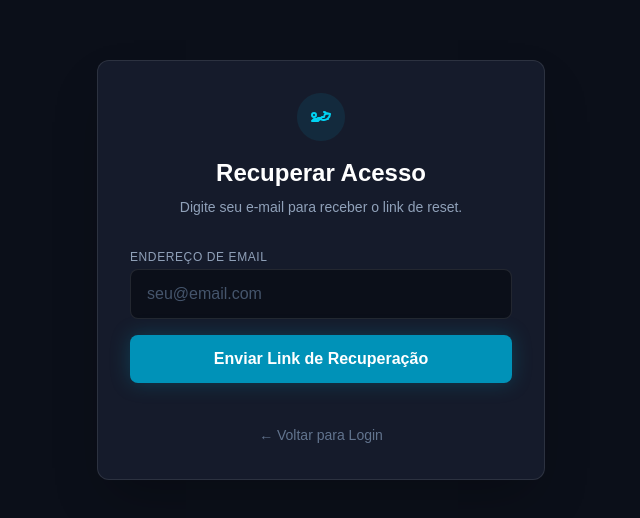
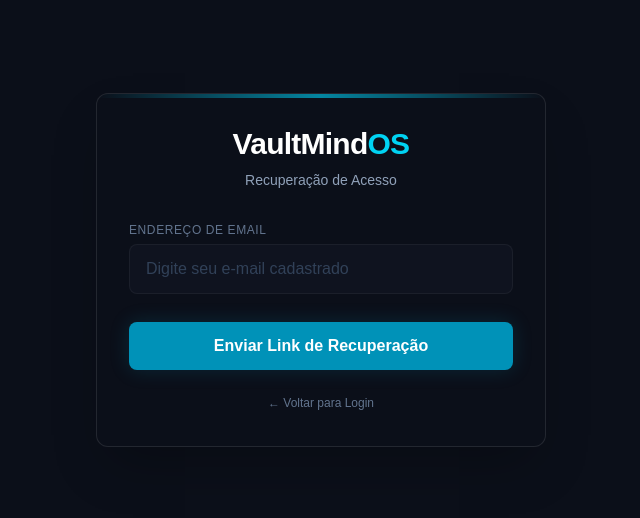
Before and after one commit to JoaquimMSCoelho/VaultMindOS, a Next.js app in the folder web/: page /forgot-password in a window 1280 px wide. Shown: the part 130-648 px from the top of the page, without its empty margins (319-959 px from the left). Built offline with nearby package versions, Linux system fonts and the light colour scheme.

Commit message:
feat(auth): implementacao do login v1 nextjs 15

```diff
--- /dev/null
+++ b/web/src/app/auth/callback/route.ts
@@ -0,0 +1,26 @@
+import { type EmailOtpType } from '@supabase/supabase-js'
+import { type NextRequest, NextResponse } from 'next/server'
+import { createClient } from '@/utils/supabase/server'
+
+export async function GET(request: NextRequest) {
+  const { searchParams } = new URL(request.url)
+  const token_hash = searchParams.get('token_hash')
+  const type = searchParams.get('type') as EmailOtpType | null
+  const next = searchParams.get('next') ?? '/'
+
+  if (token_hash && type) {
+    const supabase = await createClient()
+
+    const { error } = await supabase.auth.verifyOtp({
+      type,
+      token_hash,
+    })
+    if (!error) {
+      // Token Válido! Redireciona para onde o link mandou (update-password)
+      return NextResponse.redirect(new URL(next, request.url))
+    }
+  }
+
+  // Token Inválido ou Expirado
+  return NextResponse.redirect(new URL('/login?error=Link inválido ou expirado', request.url))
+}
--- a/web/src/app/forgot-password/page.tsx
+++ b/web/src/app/forgot-password/page.tsx
@@ -10,76 +10,54 @@ export default function ForgotPassword() {
   const [loading, setLoading] = useState(false)
 
   async function handleSubmit(formData: FormData) {
-    setLoading(true)
-    setError(null)
-    setMessage(null)
-
+    setLoading(true); setError(null); setMessage(null);
     const res = await resetPassword(formData)
-
-    if (res?.error) {
-      setError(res.error)
-    } else {
-      // A MENSAGEM EXATA QUE VOCÊ PEDIU
-      setMessage('O e-mail de redefinição de senha foi enviado. Um e-mail de redefinição de senha foi enviada para o endereço de e-mail da sua conta, mas pode levar alguns minutos para aparecer na sua caixa de entrada. Aguarde pelo menos 10 minutos antes de tentar novamente ou verifique sua caixa de spam.')
-    }
+    if (res?.error) { setError(res.error) }
+    else { setMessage('O e-mail de redefinição de senha foi enviado. Verifique sua caixa de entrada ou spam. O link expira em breve.') }
     setLoading(false)
   }
 
   return (
     <div className="min-h-screen bg-[#0B0F19] flex items-center justify-center p-4">
-      <div className="w-full max-w-md bg-[#151B2B] p-8 rounded-xl border border-white/10 shadow-2xl">
+      <div className="w-full max-w-[450px] bg-[#0B0F19] p-8 rounded-xl border border-white/10 hover:border-cyan-500/30 transition-all duration-500 shadow-2xl relative overflow-hidden group">
+        <div className="absolute top-0 left-0 w-full h-1 bg-gradient-to-r from-transparent via-cyan-500 to-transparent opacity-70"></div>
 
         <div className="text-center mb-8">
-          <div className="inline-flex items-center justify-center w-12 h-12 rounded-full bg-cyan-500/10 mb-4">
-            <svg className="w-6 h-6 text-cyan-400" fill="none" stroke="currentColor" viewBox="0 0 24 24">
-              <path strokeLinecap="round" strokeLinejoin="round" strokeWidth="2" d="M15 7a2 2 0 012 2m4 0a6 6 0 01-7.743 5.743L11 14l-1 1-1 1H3l2-2h3l1-1h3l1-1h2a6 6 0 012-4zm-2 5h.01M7 10a2 2 0 11-4 0 2 2 0 014 0z" />
-            </svg>
-          </div>
-          <h1 className="text-2xl font-bold text-white">Recuperar Acesso</h1>
-          <p className="text-slate-400 text-sm mt-2">Digite seu e-mail para receber o link de reset.</p>
+          <h1 className="text-3xl font-bold tracking-tight text-white mb-2">
+            VaultMind<span className="text-cyan-400">OS</span>
+          </h1>
+          <p className="text-slate-400 text-sm">Recuperação de Acesso</p>
         </div>
 
         {message ? (
-          <div className="bg-green-500/10 border border-green-500/20 rounded-lg p-4 text-center animate-in fade-in zoom-in duration-300">
-            <p className="text-sm text-green-400 font-medium leading-relaxed">
+          // --- ÁREA DE SUCESSO CORRIGIDA (Estilo Azul/Cyan) ---
+          <div className="bg-cyan-950/50 border border-cyan-500/30 rounded-lg p-6 text-center animate-in fade-in zoom-in duration-300">
+            <div className="text-cyan-400 text-4xl mb-4">📨</div>
+            <p className="text-sm text-cyan-100 font-medium leading-relaxed mb-6">
               {message}
             </p>
-            <Link href="/login" className="block mt-4 text-sm font-bold text-white hover:text-cyan-400 transition-colors">
+            {/* Botão agora usa o estilo padrão Cyan, não mais branco */}
+            <Link href="/login" className="w-full bg-cyan-600 hover:bg-cyan-500 text-white font-bold py-3 rounded-lg transition-all disabled:opacity-50 disabled:cursor-not-allowed shadow-[0_0_20px_rgba(8,145,178,0.2)] hover:shadow-[0_0_30px_rgba(8,145,178,0.4)] block text-center">
               Voltar para o Login
             </Link>
           </div>
         ) : (
-          <form action={handleSubmit} className="space-y-4">
+          <form action={handleSubmit} className="space-y-5">
             <div>
-              <label htmlFor="email" className="block text-xs font-medium text-slate-400 mb-1 uppercase tracking-wider">
-                Endereço de Email
-              </label>
-              <input
-                id="email"
-                name="email"
-                type="email"
-                required
-                placeholder="seu@email.com"
-                className="w-full bg-[#0B0F19] border border-white/10 rounded-lg px-4 py-3 text-white placeholder-slate-600 focus:outline-none focus:border-cyan-500/50 focus:ring-1 focus:ring-cyan-500/50 transition-all"
-              />
+              <label htmlFor="email" className="block text-xs font-medium text-slate-500 mb-1.5 uppercase tracking-wider">Endereço de Email</label>
+              <input id="email" name="email" type="email" required placeholder="Digite seu e-mail cadastrado" className="w-full bg-[#0F131F] border border-white/5 rounded-lg px-4 py-3 text-slate-200 focus:outline-none focus:border-cyan-500/50 focus:ring-1 focus:ring-cyan-500/50 transition-all placeholder:text-slate-700" />
             </div>
 
-            {error && (
-              <div className="p-3 bg-red-500/10 border border-red-500/20 rounded text-red-400 text-xs text-center">
-                {error}
-              </div>
-            )}
+            {error && (<div className="p-3 bg-red-500/10 border border-red-500/20 rounded text-red-400 text-xs text-center">{error}</div>)}
 
-            <button
-              type="submit"
-              disabled={loading}
-              className="w-full bg-cyan-600 hover:bg-cyan-500 text-white font-bold py-3 rounded-lg transition-all disabled:opacity-50 disabled:cursor-not-allowed shadow-[0_0_20px_rgba(8,145,178,0.3)] hover:shadow-[0_0_30px_rgba(8,145,178,0.5)]"
-            >
-              {loading ? 'Enviando...' : 'Enviar Link de Recuperação'}
-            </button>
+            <div className="pt-2">
+                <button type="submit" disabled={loading} className="w-full bg-cyan-600 hover:bg-cyan-500 text-white font-bold py-3 rounded-lg transition-all disabled:opacity-50 disabled:cursor-not-allowed shadow-[0_0_20px_rgba(8,145,178,0.2)] hover:shadow-[0_0_30px_rgba(8,145,178,0.4)]">
+                {loading ? 'Enviando...' : 'Enviar Link de Recuperação'}
+                </button>
+            </div>
 
-            <div className="text-center mt-6">
-              <Link href="/login" className="text-sm text-slate-500 hover:text-white transition-colors">
+            <div className="text-center mt-4">
+              <Link href="/login" className="text-xs text-slate-500 hover:text-white transition-colors">
                 ← Voltar para Login
               </Link>
             </div>
--- /dev/null
+++ b/web/src/app/update-password/actions.ts
@@ -0,0 +1,24 @@
+'use server'
+
+import { createClient } from '@/utils/supabase/server'
+import { redirect } from 'next/navigation'
+
+export async function updatePassword(formData: FormData) {
+  const password = formData.get('password') as string
+  const confirmPassword = formData.get('confirmPassword') as string
+  const supabase = await createClient()
+
+  if (password !== confirmPassword) {
+    return redirect('/update-password?error=Senhas não conferem')
+  }
+
+  const { error } = await supabase.auth.updateUser({
+    password: password,
+  })
+
+  if (error) {
+    return redirect('/update-password?error=Erro ao atualizar senha')
+  }
+
+  return redirect('/dashboard')
+}
--- /dev/null
+++ b/web/src/app/update-password/page.tsx
@@ -0,0 +1,42 @@
+import { updatePassword } from './actions'
+
+export default async function UpdatePasswordPage(props: { searchParams: Promise<{ error?: string }> }) {
+  const params = await props.searchParams;
+  const errorMessage = params?.error;
+
+  return (
+    <div className="min-h-screen bg-[#0B0F19] flex items-center justify-center p-4">
+      <div className="w-full max-w-[450px] bg-[#0B0F19] p-8 rounded-xl border border-white/10 hover:border-cyan-500/30 transition-all duration-500 shadow-2xl relative overflow-hidden group">
+        <div className="absolute top-0 left-0 w-full h-1 bg-gradient-to-r from-transparent via-cyan-500 to-transparent opacity-70"></div>
+
+        <div className="text-center mb-8">
+          <h1 className="text-3xl font-bold tracking-tight text-white mb-2">Nova Senha</h1>
+          <p className="text-slate-400 text-sm">Crie uma nova senha segura.</p>
+        </div>
+
+        {errorMessage && (
+          <div className="mb-6 p-3 bg-red-500/10 border border-red-500/20 rounded text-red-400 text-sm text-center">
+            {errorMessage}
+          </div>
+        )}
+
+        <form className="space-y-5">
+          <div>
+            <label htmlFor="password" className="block text-xs font-medium text-slate-500 mb-1.5 uppercase tracking-wider">Nova Senha</label>
+            <input id="password" name="password" type="password" required placeholder="Mínimo 6 caracteres" className="w-full bg-[#0F131F] border border-white/5 rounded-lg px-4 py-3 text-slate-200 focus:outline-none focus:border-cyan-500/50 focus:ring-1 focus:ring-cyan-500/50 transition-all placeholder:text-slate-700" />
+          </div>
+          <div>
+            <label htmlFor="confirmPassword" className="block text-xs font-medium text-slate-500 mb-1.5 uppercase tracking-wider">Confirmar Senha</label>
+            <input id="confirmPassword" name="confirmPassword" type="password" required placeholder="Repita a senha" className="w-full bg-[#0F131F] border border-white/5 rounded-lg px-4 py-3 text-slate-200 focus:outline-none focus:border-cyan-500/50 focus:ring-1 focus:ring-cyan-500/50 transition-all placeholder:text-slate-700" />
+          </div>
+
+          <div className="pt-2">
+            <button formAction={updatePassword} className="w-full bg-white text-black font-bold py-3 rounded-lg hover:bg-cyan-50 transition-all shadow-[0_0_15px_rgba(255,255,255,0.2)]">
+              Atualizar Senha
+            </button>
+          </div>
+        </form>
+      </div>
+    </div>
+  )
+}
```
Also changed, not shown: web/src/app/login/page.tsx (+41 -31 lines).
